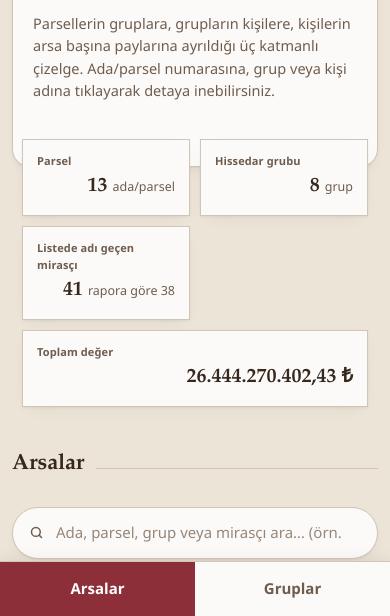
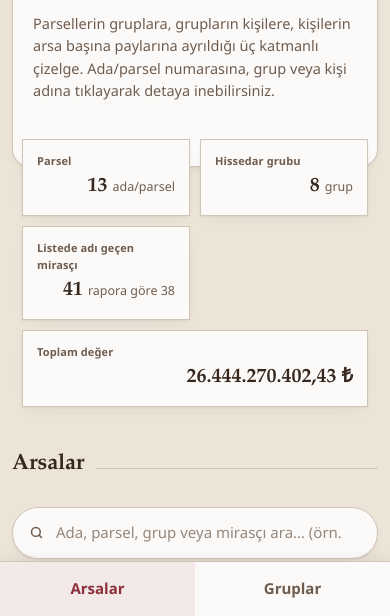
Before and after one commit to BABAYULA/miras, a website with bundled scripts: page index.html in a window 390 px wide. In both pictures the pointer is over the link "Arsalar". Shown: the part 228-844 px from the top of the page. Built offline with nearby package versions, Linux system fonts and the light colour scheme.

Commit message:
style: active nav button to tinted seal-red ground per user preference

```diff
--- a/src/styles/main.css
+++ b/src/styles/main.css
@@ -181,9 +181,9 @@ a:focus-visible {
 }
 .topnav a:hover,
 .topnav a[aria-current="page"] {
-  background: var(--brand);
-  color: var(--brand-deep);
-  border-color: var(--brand);
+  background: rgba(140, 47, 57, 0.08);
+  color: var(--brand);
+  border-color: rgba(140, 47, 57, 0.3);
 }
 
 .shell {
@@ -904,8 +904,8 @@ tr.empty td.muted {
     text-decoration: none;
   }
   .topnav a[aria-current="page"] {
-    background: var(--brand);
-    color: var(--brand-deep);
+    background: rgba(140, 47, 57, 0.08);
+    color: var(--brand);
     box-shadow: none;
     border: none;
   }
```
